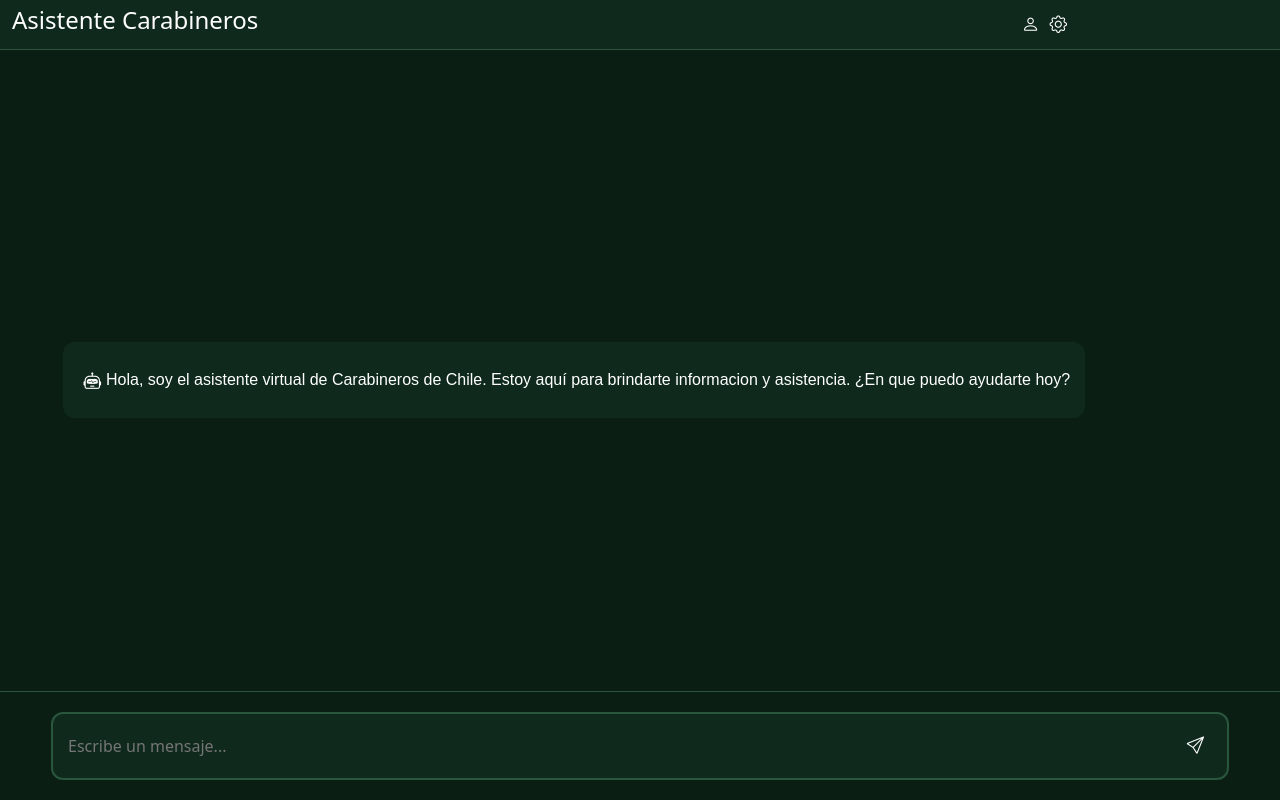
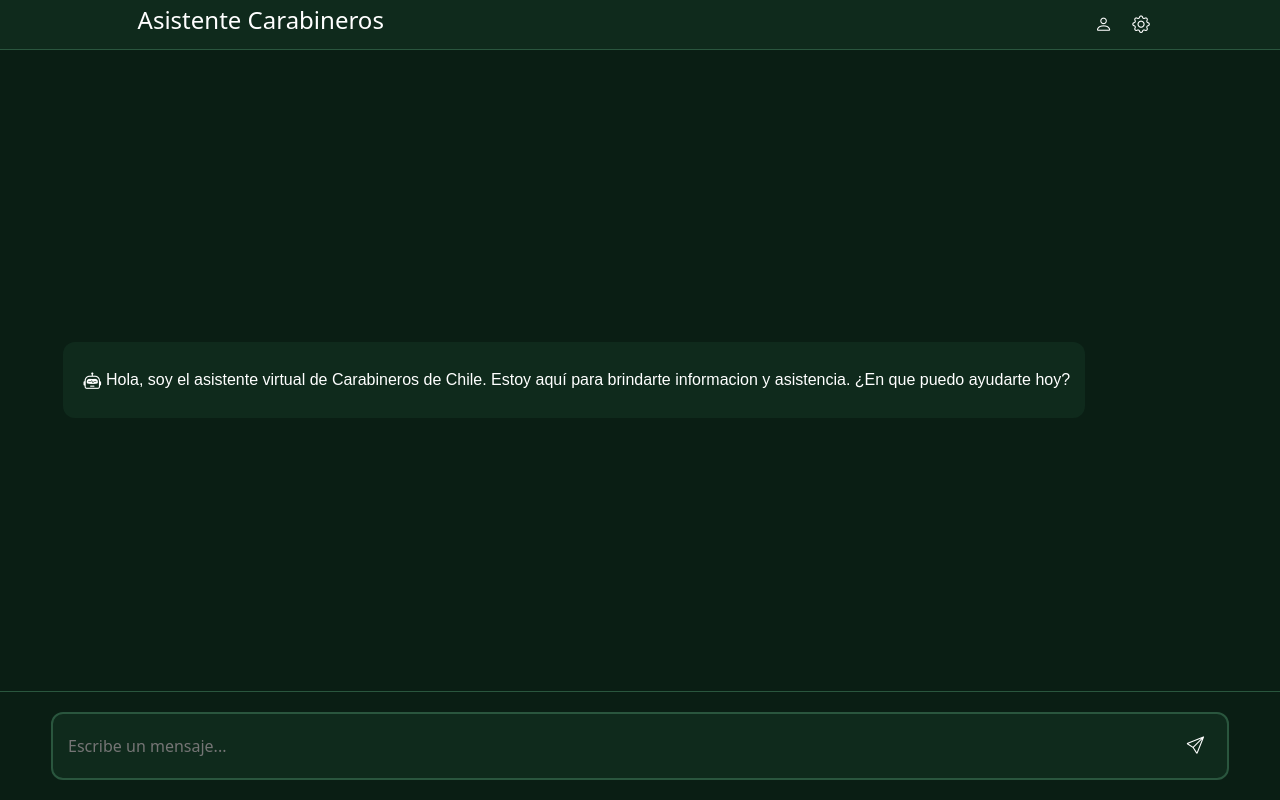
Before and after one commit to AntitoFafap/ChatBot_ESUCAR, a plain HTML site: page index.html in a window 1280 px wide. Drawn offline with nearby package versions, Linux system fonts and the light colour scheme.

Commit message:
V4.3
ultimo commit de diseño por hoy lo juro, volvi a cambiar un par de cosas en css para que el banner se vea acorde al chat en general

```diff
--- a/assets/estilo.css
+++ b/assets/estilo.css
@@ -39,16 +39,15 @@
   display: flex;
   flex-direction: row;
   align-items: center;
+  justify-content: space-between;
   height: 100%;
+  max-width: 90%;
   color: var(--TX);
+  margin-left: 10%;
 }
-.banner-container-end {
-  display: flex;
-  flex-direction: row;
-  align-items: center;
-  margin-left: auto;
+.end {
+  gap: 10px;
   margin-right: 10%;
-  width: 10%;
 }
 /* Secciones Flex */
 .left-section,
--- a/index.html
+++ b/index.html
@@ -28,7 +28,7 @@
     <div class="container-fluid banner">
       <div class="banner-container">
         <h4>Asistente Carabineros</h4>
-        <div class="banner-container-end">
+        <div class="banner-container end">
           <i class="bi bi-person btn-config"></i>
           <i class="bi bi-gear btn-config"></i>
         </div>
```
